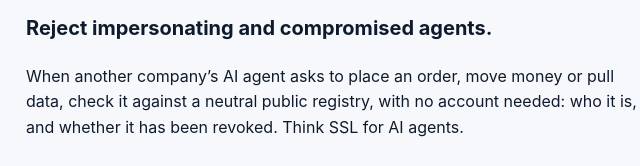
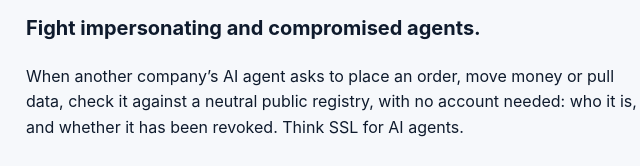
Before and after one commit to eilam10/meashra-site, a plain HTML site: page index.html in a window 1280 px wide. Shown: the part 328-494 px from the top of the page, 114-754 px from the left. Drawn offline with Linux system fonts and the light colour scheme.

Commit message:
Site: hero line back to Fight impersonating and compromised agents
Co-Authored-By: Claude Sonnet 5.5 <noreply@anthropic.com>

Claude-Session: https://claude.ai/code/session_01Fjq1oZkiuFepqgLEVKGR2Z

```diff
--- a/index.html
+++ b/index.html
@@ -71,7 +71,7 @@ footer a{color:var(--mute)}
   <div class="hero">
     <span class="badge">Cross-Organizational Agent Verification</span>
     <h1 style="font-size:clamp(1.9rem,3.9vw,2.7rem);">Who vouches for the AI agents coming into your systems?</h1>
-    <p class="hl" style="margin:12px 0 22px;font-size:20px;font-weight:700;line-height:1.35;color:var(--text)">Reject impersonating and compromised agents.</p>
+    <p class="hl" style="margin:12px 0 22px;font-size:20px;font-weight:700;line-height:1.35;color:var(--text)">Fight impersonating and compromised agents.</p>
     <p class="lead" style="color:var(--text);font-size:16px">When another company’s AI agent asks to place an order, move money or pull data, check it against a neutral public registry, with no account needed: who it is, and whether it has been revoked. Think SSL for AI agents.</p>
     <div class="btns">
       <a class="btn p" href="mailto:eilam@meashra.com?subject=Meashra%20early%20access&body=Name%3A%0D%0AOrganization%3A%0D%0ARole%3A%0D%0A%0D%0AWe%20would%20want%20early%20access%20to%20Meashra%27s%20cross-organizational%20agent%20verification.">Join the early-access list</a>
```
